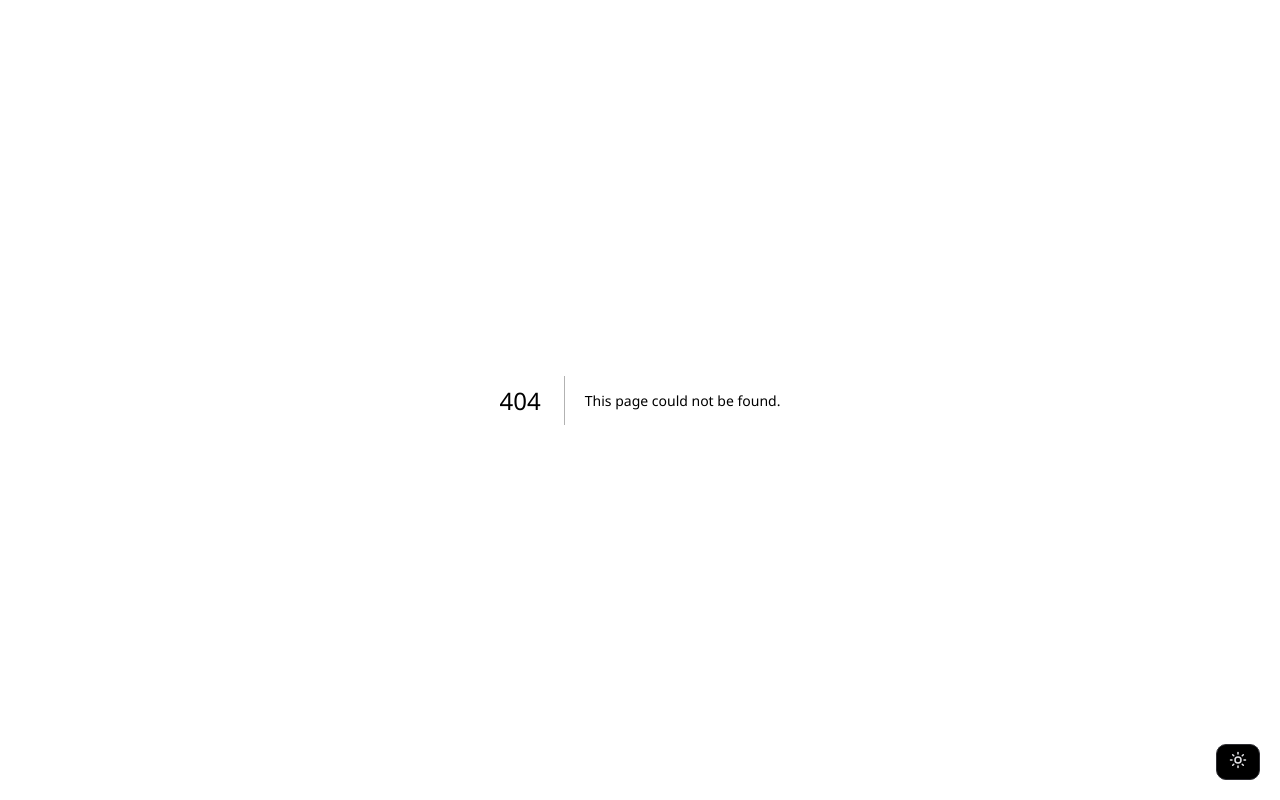
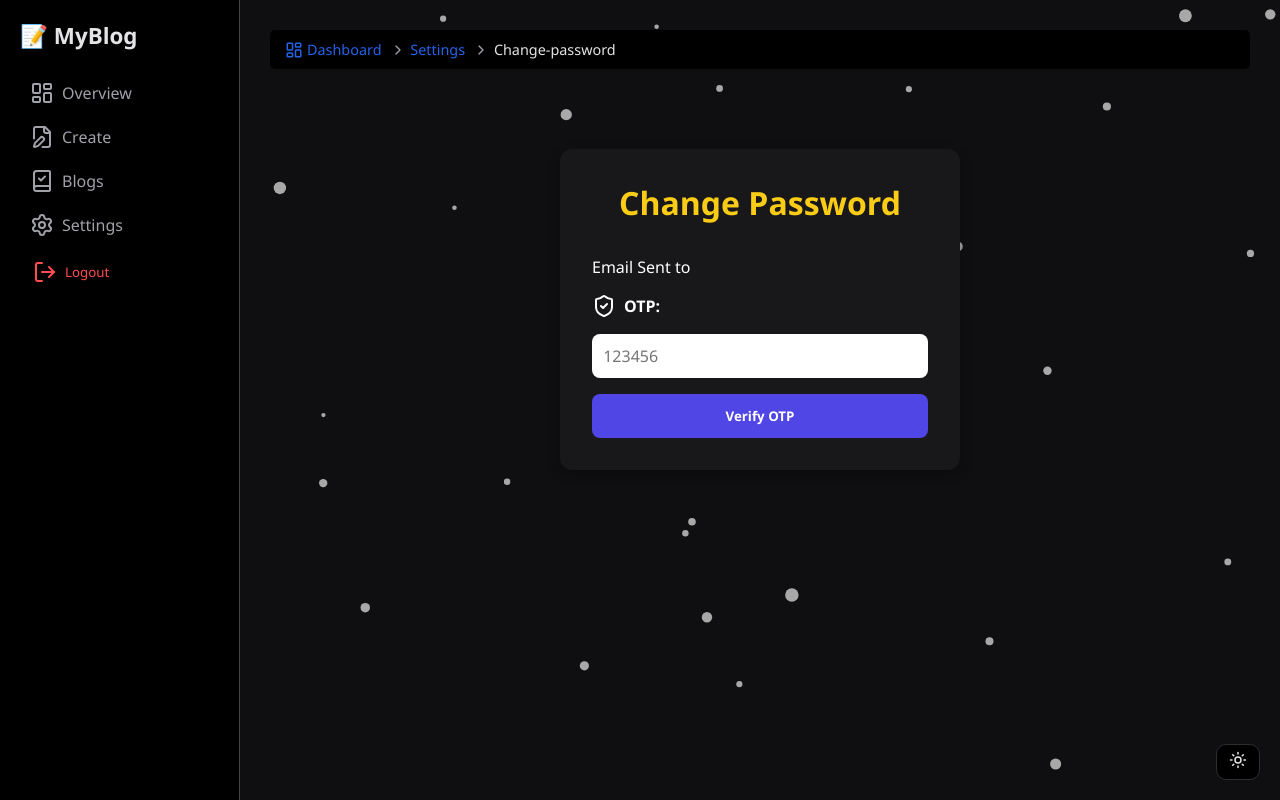
Before and after one commit to Vinoth82003/rich-blog-editor, a Next.js app: page /dashboard/settings/change-password in a window 1280 px wide. Before the commit this address had no page. Built offline with nearby package versions, Linux system fonts and the light colour scheme.

Commit message:
Addedd Change Password

```diff
--- /dev/null
+++ b/src/app/dashboard/settings/change-password/page.jsx
@@ -0,0 +1,145 @@
+"use client";
+
+import { useState, useEffect } from "react";
+import styles from "./page.module.css";
+import toast from "react-hot-toast";
+import { ShieldCheck, KeyRound } from "lucide-react";
+import DashboardLayout from "@/components/DashboardLayout";
+import { useRouter } from "next/navigation";
+import { useSearchParams } from "next/navigation";
+import Spinner from "@/components/Spinner";
+
+export default function ForgotPassword() {
+  const [step, setStep] = useState(2);
+  const [loading, setLoading] = useState(false);
+  const [email, setEmail] = useState("");
+  const [otp, setOtp] = useState("");
+  const [password, setPassword] = useState("");
+  const [confirmPassword, setConfirmPassword] = useState("");
+  const searchParams = useSearchParams();
+  const presetEmail = searchParams.get("email");
+
+  const notify = (msg, type = "success") => toast[type](msg);
+  const router = useRouter();
+
+  useEffect(() => {
+    if (presetEmail) {
+      setEmail(presetEmail);
+    }
+  }, [presetEmail]);
+
+  const handleVerifyOTP = async () => {
+    setLoading(true);
+    const res = await fetch("/api/auth/verify-otp", {
+      method: "POST",
+      headers: { "Content-Type": "application/json" },
+      body: JSON.stringify({ email, otp }),
+    });
+    setLoading(false);
+
+    const data = await res.json();
+    res.ok ? (notify("OTP verified"), setStep(3)) : notify(data.error, "error");
+  };
+
+  const handleResetPassword = async () => {
+    if (password.length < 6) return notify("Password too short", "error");
+    if (password !== confirmPassword)
+      return notify("Passwords don't match", "error");
+
+    setLoading(true);
+    const res = await fetch("/api/auth/reset-password", {
+      method: "POST",
+      headers: { "Content-Type": "application/json" },
+      body: JSON.stringify({ email, password }),
+    });
+    setLoading(false);
+
+    const data = await res.json();
+    if (res.ok) {
+      notify("Password reset!");
+      setStep(2);
+      setEmail("");
+      setOtp("");
+      setPassword("");
+      setConfirmPassword("");
+
+      router.push("/dashboard/settings");
+    } else notify(data.error, "error");
+  };
+
+  return (
+    <DashboardLayout>
+      <div className={styles.page}>
+        <h1>Change Password</h1>
+
+        {step === 1 && (
+          <div className={styles.step}>
+            <label>
+              {loading ? (
+                <>
+                  <Spinner /> Sending OTP ...
+                </>
+              ) : (
+                "Send OTP"
+              )}
+            </label>
+          </div>
+        )}
+
+        {step === 2 && (
+          <div className={styles.step}>
+            <p>Email Sent to {email}</p>
+            <label>
+              <ShieldCheck /> OTP:
+            </label>
+            <input
+              type="text"
+              value={otp}
+              placeholder="123456"
+              onChange={(e) => setOtp(e.target.value)}
+            />
+            <button onClick={handleVerifyOTP} disabled={loading}>
+              {loading ? (
+                <>
+                  <Spinner /> Verifying...
+                </>
+              ) : (
+                "Verify OTP"
+              )}
+            </button>
+          </div>
+        )}
+
+        {step === 3 && (
+          <div className={styles.step}>
+            <label>
+              <KeyRound /> New Password:
+            </label>
+            <input
+              type="password"
+              value={password}
+              placeholder="********"
+              onChange={(e) => setPassword(e.target.value)}
+            />
+            <label>Confirm Password:</label>
+            <input
+              type="password"
+              value={confirmPassword}
+              placeholder="********"
+              onChange={(e) => setConfirmPassword(e.target.value)}
+            />
+            <button onClick={handleResetPassword} disabled={loading}>
+              {loading ? (
+                <>
+                  <Spinner /> Resetting...
+                </>
+              ) : (
+                "Reset Password"
+              )}
+            </button>
+          </div>
+        )}
+      </div>
+    </DashboardLayout>
+  );
+}
--- /dev/null
+++ b/src/app/dashboard/settings/change-password/page.module.css
@@ -0,0 +1,56 @@
+.page {
+  max-width: 400px;
+  margin: 80px auto;
+  background-color: #18181b;
+  padding: 2rem;
+  border-radius: 12px;
+  color: #fff;
+  font-family: sans-serif;
+  box-shadow: 0 4px 12px rgba(0, 0, 0, 0.3);
+}
+
+.page h1 {
+  text-align: center;
+  margin-bottom: 2rem;
+  color: #facc15;
+}
+
+.step {
+  display: flex;
+  flex-direction: column;
+  gap: 1rem;
+}
+
+.page label {
+  display: flex;
+  align-items: center;
+  gap: 0.5rem;
+  font-weight: bold;
+}
+
+.page input {
+  padding: 0.7rem;
+  border-radius: 8px;
+  border: none;
+  font-size: 1rem;
+  outline: none;
+}
+
+.page button {
+  padding: 0.8rem;
+  border: none;
+  border-radius: 8px;
+  background-color: #4f46e5;
+  color: white;
+  font-weight: bold;
+  cursor: pointer;
+  transition: background 0.3s;
+  display: flex;
+  align-items: center;
+  gap: 0.5rem;
+  justify-content: center;
+}
+
+.page button:hover {
+  background-color: #4338ca;
+}
--- a/src/app/forgot-password/page.jsx
+++ b/src/app/forgot-password/page.jsx
@@ -2,7 +2,7 @@
 
 import { useState } from "react";
 import styles from "./page.module.css";
-import toast, { Toaster } from "react-hot-toast";
+import toast from "react-hot-toast";
 import { MailCheck, ShieldCheck, KeyRound } from "lucide-react";
 
 export default function ForgotPassword() {
@@ -66,7 +66,6 @@ export default function ForgotPassword() {
 
   return (
     <div className={styles.page}>
-      <Toaster position="top-center" />
       <h1>Forgot Password</h1>
 
       {step === 1 && (
--- a/src/styles/Dashboard.module.css
+++ b/src/styles/Dashboard.module.css
@@ -169,15 +169,27 @@
 
 .buttonGroup {
   display: flex;
+  align-items: center;
   gap: 1rem;
   margin-top: 1.5rem;
 }
 
-.buttonGroup button {
+.buttonGroup button,
+.buttonGroup a {
   display: flex;
   align-items: center;
   gap: 6px;
   color: var(--clr);
+}
+
+.buttonGroup a {
+  background: var(--info-hover);
+  padding: 10px 1rem;
+  border-radius: 5px;
+  display: flex;
+  align-items: center;
+  gap: 10px;
+  text-decoration: none;
 }
 
 .breadcrumb {
```
Also changed, not shown: src/app/dashboard/settings/page.js (+42 -0 lines), src/lib/mailer.js (+22 -3 lines).
